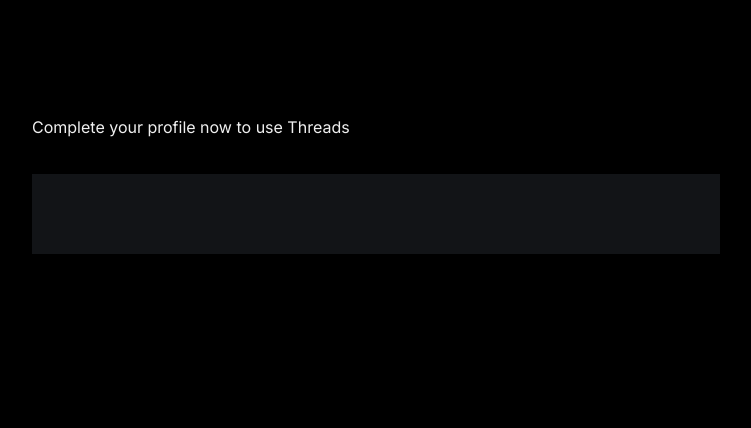
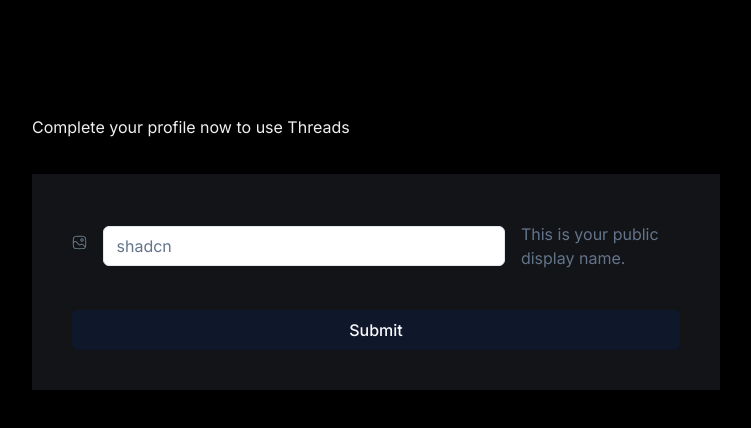
Before and after one commit to yhuang82/Threads, a Next.js app in the folder threads-clone/: page /onboarding in a window 1280 px wide. Shown: the top 428 px of the page, without its empty margins (264-1015 px from the left). Built offline with nearby package versions, Linux system fonts and the light colour scheme; no server answers.

Commit message:
form label

```diff
--- a/threads-clone/components/forms/AccountProfile.tsx
+++ b/threads-clone/components/forms/AccountProfile.tsx
@@ -1,7 +1,20 @@
 "use client";
-import { useForm } from 'react-hook-form';
-import { Form } from '@/components/ui/form';
-import {zodResolver} from '@hookform/resolvers/zod';
+import { useForm } from "react-hook-form";
+import { Button } from "@/components/ui/button";
+import {
+  Form,
+  FormControl,
+  FormDescription,
+  FormField,
+  FormItem,
+  FormLabel,
+  FormMessage,
+} from "@/components/ui/form";
+import { Input } from "@/components/ui/input";
+import { zodResolver } from "@hookform/resolvers/zod";
+import { UserValidation } from "@/lib/validations/user";
+import * as z from "zod";
+import Image from "next/image";
 
 interface Props {
   user: {
@@ -16,15 +29,66 @@
 }
 
 const AccountProfile = ({ user, btnTitle }: Props) => {
+  const form = useForm({
+    resolver: zodResolver(UserValidation),
+    defaultValues: {
+      profile_photo: "",
+      name: "",
+      username: "",
+      bio: "",
+    },
+  });
 
-  const form = useForm({
-    resolver: zodResolver(),
-  });
+  function onSubmit(values: z.infer<typeof UserValidation>) {
+    // Do something with the form values.
+    // ✅ This will be type-safe and validated.
+    console.log(values);
+  }
   return (
-    <Form>
-
+    <Form {...form}>
+      <form
+        onSubmit={form.handleSubmit(onSubmit)}
+        className="flex flex-col justify-start gap-10"
+      >
+        <FormField
+          control={form.control}
+          name="profile_photo"
+          render={({ field }) => (
+            <FormItem className="flex items-center gap-4">
+              <FormLabel className="account-form_image-label">
+                {field.value ? (
+                  <Image
+                    src={field.value}
+                    alt="Profile photo"
+                    width={96}
+                    height={96}
+                    priority
+                    className="rounded-full object-contain"
+                  />
+                ) : (
+                  <Image
+                    src="/assets/profile.svg"
+                    alt="Profile photo"
+                    width={24}
+                    height={24}
+                    className="object-contain"
+                  />
+                )}
+              </FormLabel>
+              <FormControl>
+                <Input placeholder="shadcn" {...field} />
+              </FormControl>
+              <FormDescription>
+                This is your public display name.
+              </FormDescription>
+              <FormMessage />
+            </FormItem>
+          )}
+        />
+        <Button type="submit">Submit</Button>
+      </form>
     </Form>
-  )
+  );
 };
 
 export default AccountProfile;
--- /dev/null
+++ b/threads-clone/components/ui/input.tsx
@@ -0,0 +1,25 @@
+import * as React from "react"
+
+import { cn } from "@/lib/utils"
+
+export interface InputProps
+  extends React.InputHTMLAttributes<HTMLInputElement> {}
+
+const Input = React.forwardRef<HTMLInputElement, InputProps>(
+  ({ className, type, ...props }, ref) => {
+    return (
+      <input
+        type={type}
+        className={cn(
+          "flex h-10 w-full rounded-md border border-slate-200 bg-white px-3 py-2 text-sm ring-offset-white file:border-0 file:bg-transparent file:text-sm file:font-medium placeholder:text-slate-500 focus-visible:outline-none focus-visible:ring-2 focus-visible:ring-slate-950 focus-visible:ring-offset-2 disabled:cursor-not-allowed disabled:opacity-50 dark:border-slate-800 dark:bg-slate-950 dark:ring-offset-slate-950 dark:placeholder:text-slate-400 dark:focus-visible:ring-slate-300",
+          className
+        )}
+        ref={ref}
+        {...props}
+      />
+    )
+  }
+)
+Input.displayName = "Input"
+
+export { Input }
--- a/threads-clone/lib/validations/user.ts
+++ b/threads-clone/lib/validations/user.ts
@@ -1,4 +1,8 @@
 import * as z from 'zod';
 
 export const UserValidation = z.object({
-  profile_photo: z.string.url().nonempty())}
+  profile_photo: z.string().url().nonempty(),
+  name: z.string().min(3).max(30),
+  username: z.string().min(3).max(30),
+  bio: z.string().min(3).max(1000),
+})
```
